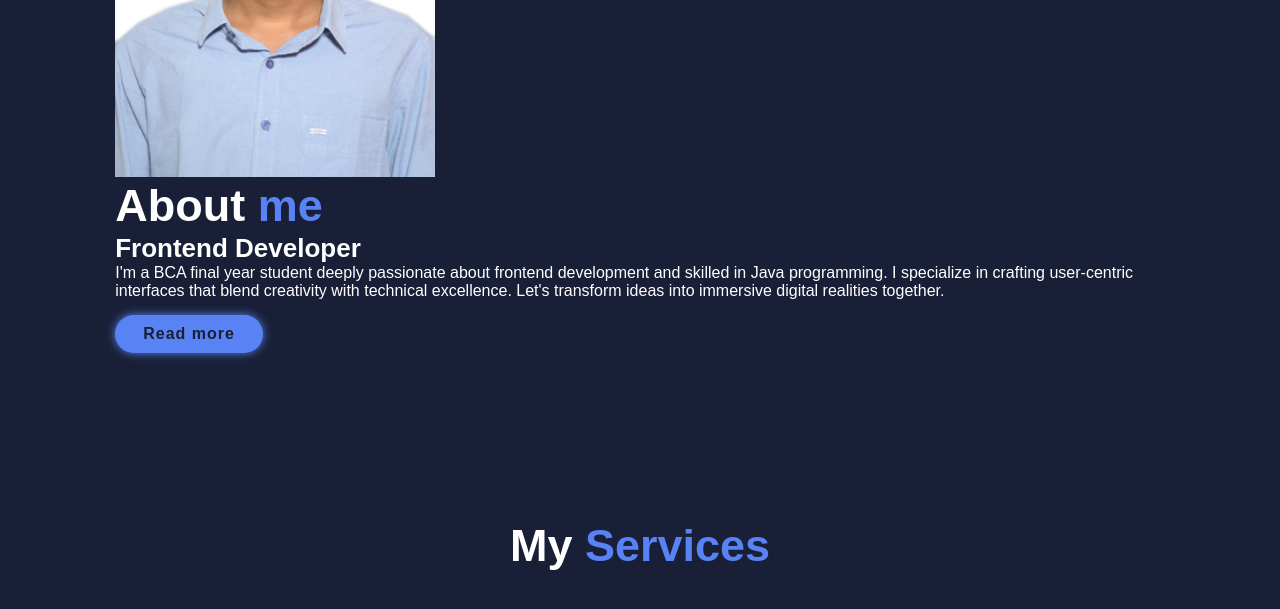
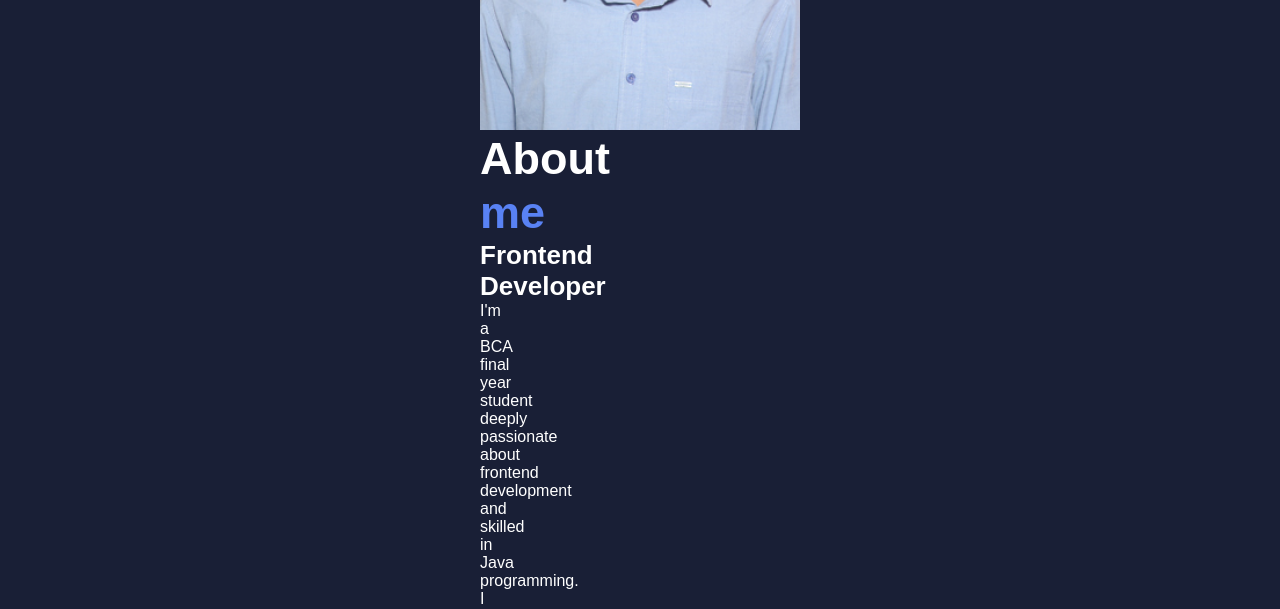
Before and after one commit to Jegans03/Portfolio-, a plain HTML site: page index.html in a window 1280 px wide. Shown: the part 1180-1789 px from the top of the page. Drawn offline with nearby package versions, Linux system fonts and the light colour scheme.

Commit message:
Update style.css

```diff
--- a/style.css
+++ b/style.css
@@ -147,9 +147,10 @@ span{
 /*  animation:floatImage 4s ease-in-out infinite;*/
 }
 
-/*.about-content{
+.about-content{
   margin-right:20px;
-}*/
+  width:30px
+}
 
 
 .heading{
```
